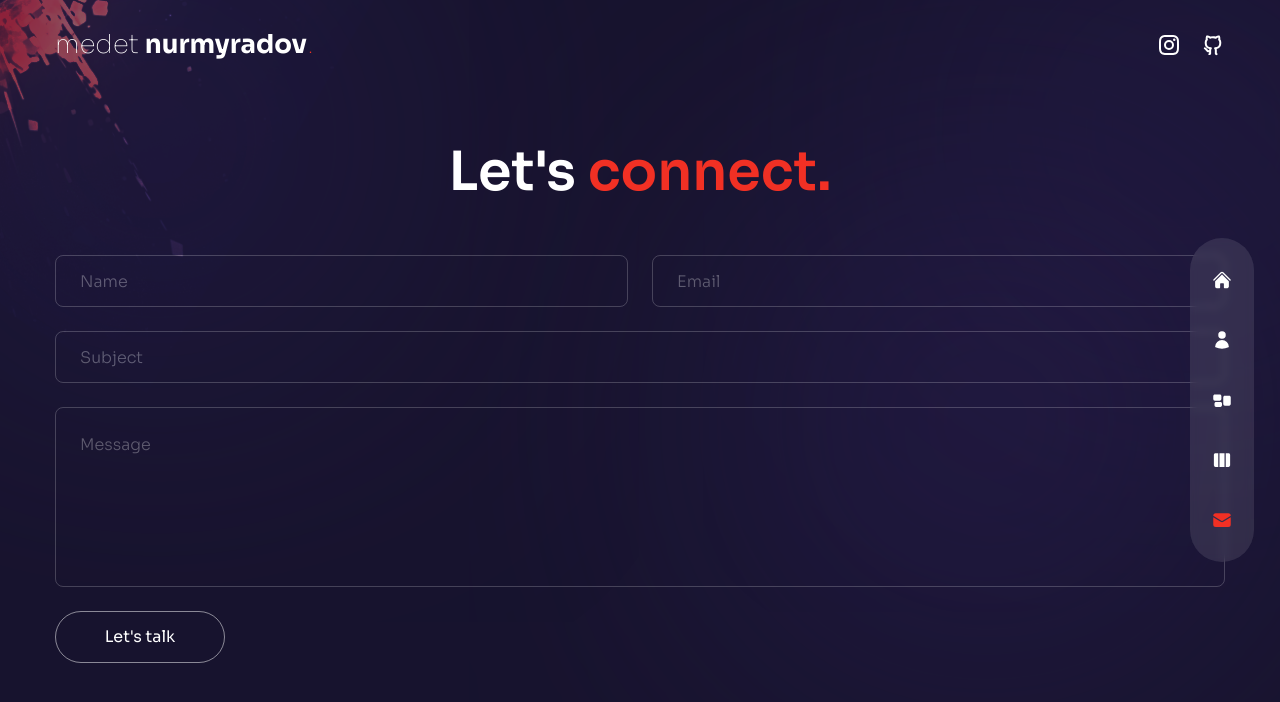
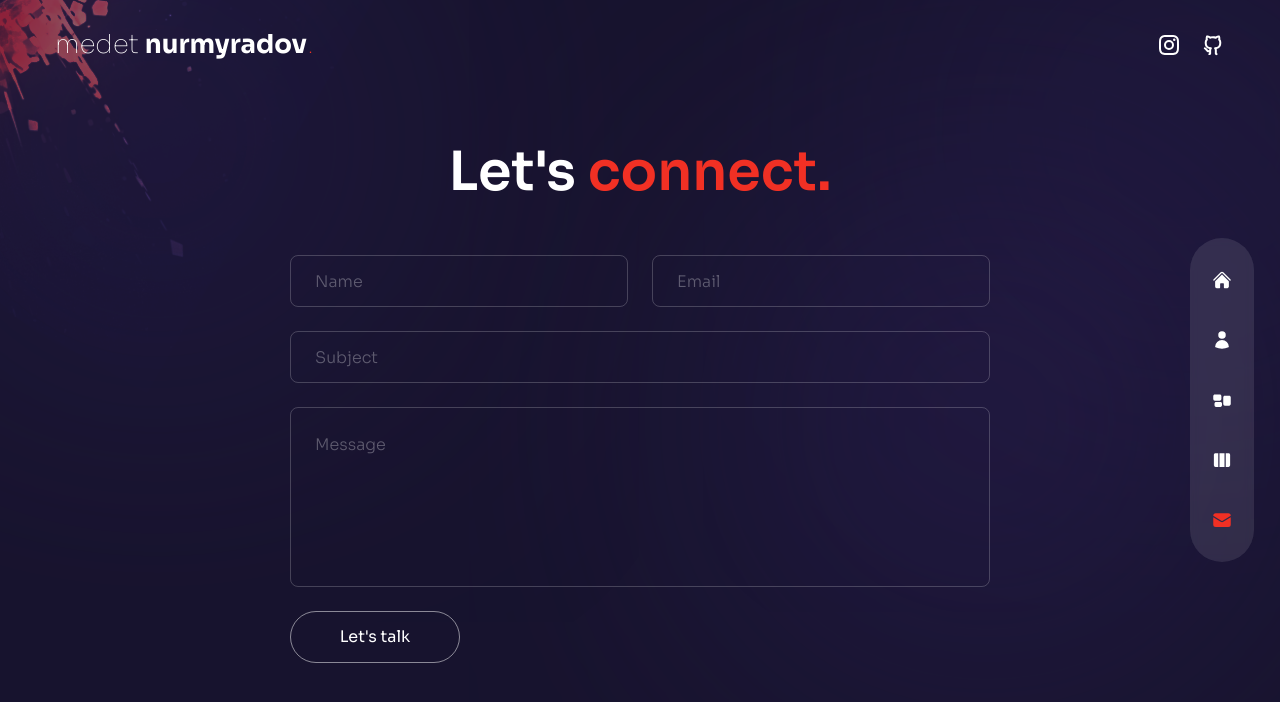
Before and after one commit to Elite6277/portfolio-next, a Next.js app: page /contact in a window 1280 px wide. Shown: the top 702 px of the page. Built offline with nearby package versions, Linux system fonts and the light colour scheme.

Commit message:
bug-fixes6

```diff
--- a/package.json
+++ b/package.json
@@ -9,6 +9,7 @@
     "lint": "next lint"
   },
   "dependencies": {
+    "@emailjs/browser": "^4.1.0",
     "@next/font": "^13.4.4",
     "framer-motion": "^10.12.16",
     "next": "13.4.3",
--- a/pages/contact/index.js
+++ b/pages/contact/index.js
@@ -1,16 +1,38 @@
-import {motion} from "framer-motion";
-import {fadeIn} from "../../variants";
-
-import Circles from "/components/Circles";
-import {BsArrowRight} from "react-icons/bs";
+import React, { useRef } from "react"
+import { motion } from "framer-motion"
+import { fadeIn } from "../../variants"
+// import Circles from "../../components/Circles"
+import { BsArrowRight } from "react-icons/bs"
+import emailjs from "@emailjs/browser"
 
 const Contact = () => {
+  const form = useRef()
+
+  const sendEmail = (e) => {
+    e.preventDefault()
+
+    emailjs
+      .sendForm(
+        "service_453danu",
+        "template_an9gjwe",
+        form.current,
+        "j_i-ditFXQ4Nn3suj"
+      )
+      .then(
+        (result) => {
+          alert("SUCCESS!", result.text)
+          form.current.reset()
+        },
+        (error) => {
+          alert("FAILED...", error.text)
+        }
+      )
+  }
+
   return (
     <div className="h-full bg-primary/30">
       <div className="container mx-auto py-32 text-center xl:text-left flex items-center justify-center h-full">
-        {/* block */}
-        <div className="flex flex-col w-full mxa-w-[700px] ">
-          {/* text */}
+        <div className="flex flex-col w-full max-w-[700px]">
           <motion.h2
             variants={fadeIn("up", 0.2)}
             initial="hidden"
@@ -18,9 +40,11 @@ const Contact = () => {
             exit="hidden"
             className="h2 text-center mb-12"
           >
-            Let&apos;s <span className="text-accent">connect.</span>
+            Let's <span className="text-accent">connect.</span>
           </motion.h2>
           <motion.form
+            ref={form}
+            onSubmit={sendEmail}
             variants={fadeIn("up", 0.4)}
             initial="hidden"
             animate="show"
@@ -28,14 +52,36 @@ const Contact = () => {
             className="flex-1 flex flex-col gap-6 w-full mx-auto"
           >
             <div className="flex gap-x-6 w-full">
-              <input type="text" placeholder="name" className="input" />
-              <input type="text" placeholder="email" className="input" />
+              <input
+                type="text"
+                placeholder="Name"
+                name="user_name"
+                className="input"
+              />
+              <input
+                type="email"
+                placeholder="Email"
+                name="user_email"
+                className="input"
+              />
             </div>
-            <input type="text" placeholder="subject" className="input" />
-            <textarea placeholder="message" className="textarea"></textarea>
-            <button className="btn rounded-full border border-white/50 max-w-[170px] px-8 transition-all duration-300 flex items-center justify-center overflow-hidden hover:border-accent group">
+            <input
+              type="text"
+              placeholder="Subject"
+              name="subject"
+              className="input"
+            />
+            <textarea
+              placeholder="Message"
+              name="message"
+              className="textarea"
+            ></textarea>
+            <button
+              type="submit"
+              className="btn rounded-full border border-white/50 max-w-[170px] px-8 transition-all duration-300 flex items-center justify-center overflow-hidden hover:border-accent group"
+            >
               <span className="group-hover:-translate-y-[120%] group-hover:opacity-0 transition-all duration-500 group-hover:text-[#F13024]">
-                Let&apos;s talk
+                Let's talk
               </span>
               <BsArrowRight className="-translate-y-[120%] opacity-0 group-hover:flex group-hover:-translate-y-0 group-hover:opacity-100 transition-all duration-300 absolute text-[22px] fill-[#F13024]" />
             </button>
@@ -43,7 +89,7 @@ const Contact = () => {
         </div>
       </div>
     </div>
-  );
-};
+  )
+}
 
-export default Contact;
+export default Contact
```
Also changed, not shown: 1 other file (tests, documents, lock files or other folders).
